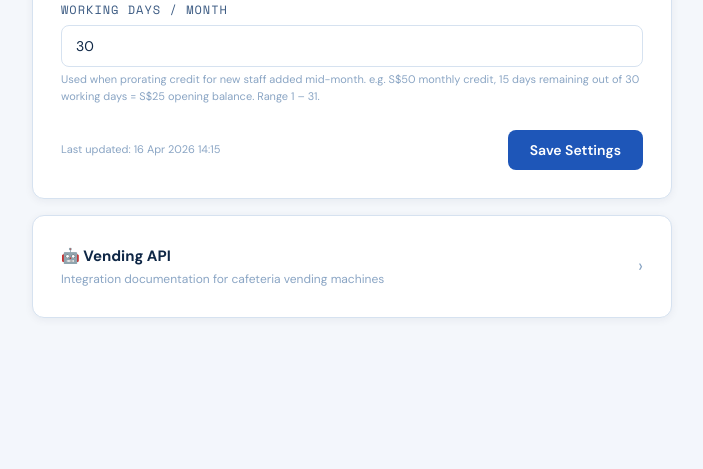
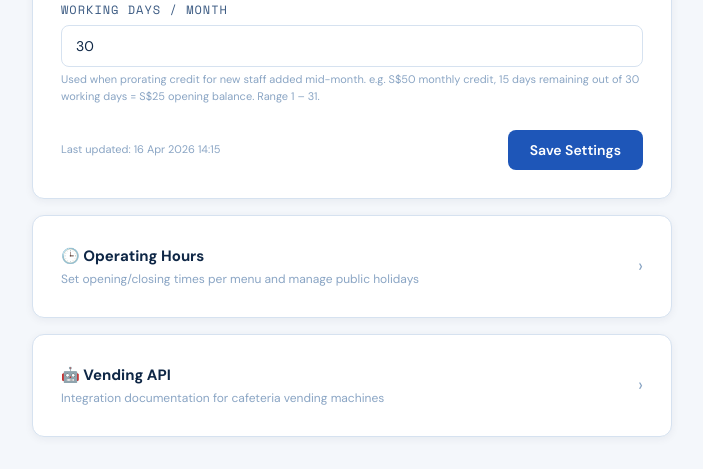
Before and after one commit to jeremiahng11/facerecog, a Django app: page /cafeteria/admin/kiosk-config/ in a window 1280 px wide. Shown: the part 721-1190 px from the top of the page, without its empty margins (78-781 px from the left). Before the commit the page ends 1039 px from the top, so only its background shows below. Run offline with Django 4.2, Linux system fonts and the light colour scheme; the visitor is signed in with stand-in values (Sample User, id 1); data comes from the database, SQL or seed files in the repository; parts of the project's set-up code (start-up, migrations or seed data) failed here and were passed over.

Commit message:
ui: move Hours into Settings page, remove from dashboard
https://claude.ai/code/session_01C1aMceZw4U9EHr33hkgoA8

```diff
--- a/accounts/templates/cafeteria/admin_dashboard.html
+++ b/accounts/templates/cafeteria/admin_dashboard.html
@@ -31,7 +31,6 @@
       <a href="{% url 'cafeteria_admin_events' %}" class="btn btn-secondary">🎉 Events</a>
       <a href="{% url 'cafeteria_event_menus' %}" class="btn btn-secondary">📋 Event Menus</a>
       <a href="{% url 'cafeteria_admin_refunds' %}" class="btn btn-secondary">Refunds</a>
-      <a href="{% url 'cafeteria_admin_hours' %}" class="btn btn-secondary">🕒 Hours</a>
       <a href="{% url 'cafeteria_kiosk_config' %}" class="btn btn-secondary">⚙ Settings</a>
     </div>
   </div>
--- a/accounts/templates/cafeteria/admin_kiosk_config.html
+++ b/accounts/templates/cafeteria/admin_kiosk_config.html
@@ -61,6 +61,14 @@
     </div>
   </form>
 
+  <a href="{% url 'cafeteria_admin_hours' %}" class="card" style="max-width:640px;display:flex;justify-content:space-between;align-items:center;text-decoration:none;color:inherit;margin-top:16px">
+    <div>
+      <div style="font-size:15px;font-weight:700">🕒 Operating Hours</div>
+      <div style="font-size:12px;color:var(--text3);margin-top:2px">Set opening/closing times per menu and manage public holidays</div>
+    </div>
+    <div style="color:var(--text3);font-size:18px">›</div>
+  </a>
+
   <a href="{% url 'vending_api_docs' %}" class="card" style="max-width:640px;display:flex;justify-content:space-between;align-items:center;text-decoration:none;color:inherit;margin-top:16px">
     <div>
       <div style="font-size:15px;font-weight:700">🤖 Vending API</div>
```
